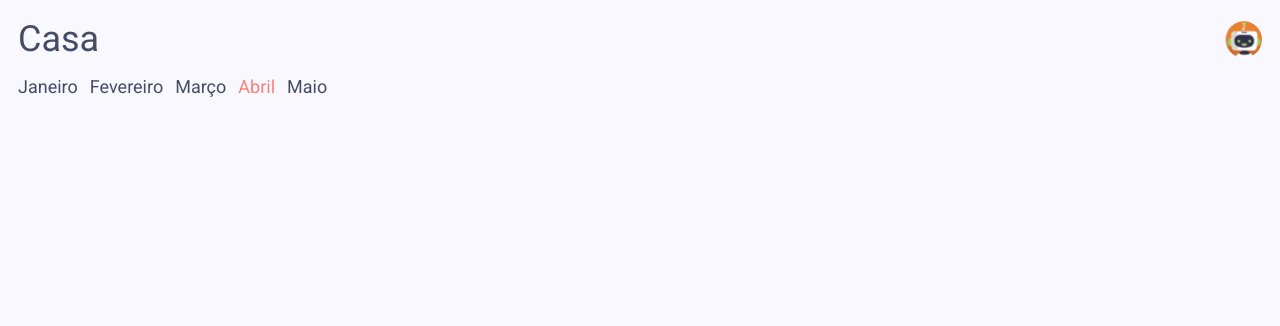
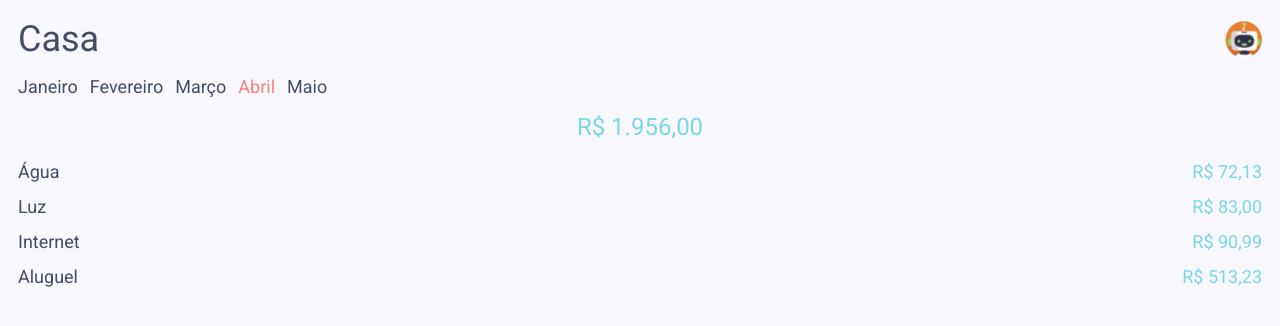
Before and after one commit to MeAjudaDev/greenwallet-react, a React (Create React App) app: page / in a window 1280 px wide. Shown: the top 326 px of the page. Built offline with nearby package versions, Linux system fonts and the light colour scheme.

Commit message:
feat(list expenses): add expenses list

```diff
--- a/src/ListExpenses.css
+++ b/src/ListExpenses.css
@@ -1,25 +1,24 @@
-
-/*edições de listas*/
-.expensesList {
-    list-style: none;
+.expensesList__totalValue {
+    text-align: center;
+    color: var(--color-info);
+    margin-bottom: 2rem;
 }
 
-.expensesListHeader,
-.expensesList .expensesList__item {
-   display: flex;
-   justify-content: space-between;
+.expensesList{
+    font-size: 1.8rem;
 }
 
+.expensesList__item{
+    align-items: center;
+    display: flex;
+    justify-content: space-between;
+    margin-bottom: 1.4rem;
+}
 
-/*edições nos botões*/
+.expensesList__item span{
+    color: var(--color-title);
+}
 
-.expensesListWrapper .buttonListExpenses {
-    align-self: flex-start;
-    background: rgb(60, 224, 224);
-    color: white;
-    margin: 5px;
-    border-radius: 7px;
-    border: 0;
-    font-size: 20px;
-    padding: 11px 35px;
+.expensesList__item span:last-child{
+    color: var(--color-info);
 }
--- a/src/ListExpenses.jsx
+++ b/src/ListExpenses.jsx
@@ -1,41 +1,71 @@
 import AppHeader from "./components/AppHeader";
 import NavBar from "./components/NavBar";
 import "./ListExpenses.css";
+import toBRL from "./utils/formatNumber";
 
 export default function ListExpenses(props) {
     const months = [
         {
-            label: 'Janeiro',
-            link: '#',
-            selected: false
+            label: "Janeiro",
+            link: "#",
+            selected: false,
         },
         {
-            label: 'Fevereiro',
-            link: '#',
-            selected: false
+            label: "Fevereiro",
+            link: "#",
+            selected: false,
         },
         {
-            label: 'Março',
-            link: '#',
-            selected: false
+            label: "Março",
+            link: "#",
+            selected: false,
         },
         {
-            label: 'Abril',
-            link: '#',
-            selected: true
+            label: "Abril",
+            link: "#",
+            selected: true,
         },
         {
-            label: 'Maio',
-            link: '#',
-            selected: false
-        }
-    ]
+            label: "Maio",
+            link: "#",
+            selected: false,
+        },
+    ];
+
+    const expenses = [
+        {
+            description: "Água",
+            value: 72.13,
+        },
+        {
+            description: "Luz",
+            value: 83.00,
+        },
+        {
+            description: "Internet",
+            value: 90.99,
+        },
+        {
+            description: "Aluguel",
+            value: 513.23,
+        },
+    ];
 
     return (
         <>
             <AppHeader title="Casa" />
             <NavBar items={months} />
-            <section className="expensesListWrapper"></section>
+            <section className="expensesListWrapper">
+                <h2 className="expensesList__totalValue">{toBRL(1956)}</h2>
+                <ul className="expensesList">
+                    {expenses.map(expense=>(
+                        <li key={expense.description} className="expensesList__item">
+                            <span>{expense.description}</span>
+                            <span>{toBRL(expense.value)}</span>
+                        </li>
+                    ))}
+                </ul>
+            </section>
         </>
     );
 }
--- a/src/components/NavBar/styles.css
+++ b/src/components/NavBar/styles.css
@@ -1,8 +1,8 @@
 .navbar {
     display: flex;
-    list-style: none;
     margin-left: -0.6rem;
     margin-right: -0.6rem;
+    margin-bottom: 1.6rem;
 }
 
 .navbar__link {
--- a/src/index.css
+++ b/src/index.css
@@ -10,8 +10,10 @@
     --color-background-gray: #ebebeb;
     --color-background-light: #fff;
     --color-background-success: #01c9b8;
+    --color-background-info: var(--color-info);
     --color-danger: #ff7e78;
     --color-title: #444c66;
+    --color-info: #78d7ed;
 
     --spacing-extra-small: 1rem;
     --spacing-small: 1.5rem;
@@ -38,7 +40,12 @@ body {
     padding: 1.8rem;
 }
 
-h1, h2, h3, h4, h5, h6 {
+h1,
+h2,
+h3,
+h4,
+h5,
+h6 {
     color: var(--color-title);
     font-weight: 400;
     margin-bottom: 0.25em;
@@ -50,6 +57,10 @@ a {
 
 button {
     cursor: pointer;
+}
+
+ul{
+    list-style: none;
 }
 
 .bigInput {
--- /dev/null
+++ b/src/utils/formatNumber.js
@@ -0,0 +1,7 @@
+export default function toBRL(number) {
+    const n = number ?? 0;
+    return n.toLocaleString("pt-BR", {
+        style: "currency",
+        currency: "BRL",
+    });
+}
```
